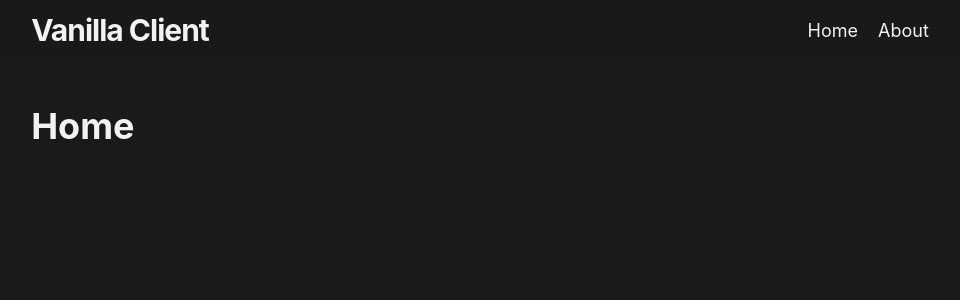
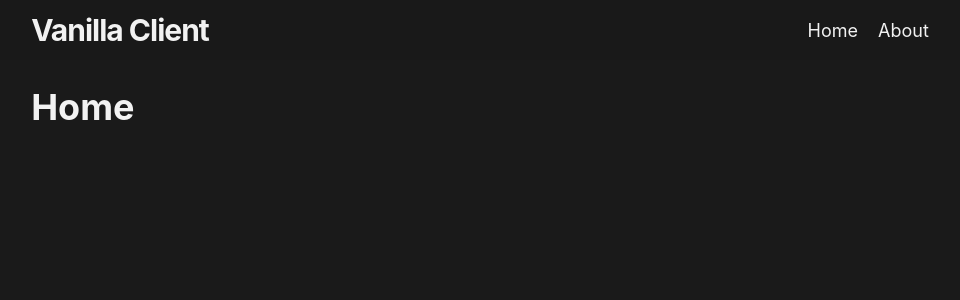
Before and after one commit to viczhuravlev/gauzy-react-app, a React app: page / in a window 1280 px wide. Shown: the top 300 px of the page, without its empty margins (160-1120 px from the left). Built offline with nearby package versions, Linux system fonts and the light colour scheme.

Commit message:
Update CSS reset
Added a better reset by https://hankchizljaw.com/wrote/a-modern-css-reset/

```diff
--- a/src/components/GlobalStyles/GlobalStyles.styles.ts
+++ b/src/components/GlobalStyles/GlobalStyles.styles.ts
@@ -41,54 +41,82 @@
 
   /* CSS Reset */
 
-  * {
+  /* Box sizing rules */
+  *,
+  *::before,
+  *::after {
     box-sizing: border-box;
-    -webkit-tap-highlight-color: transparent;
   }
 
-  html,
-  body {
-    margin: 0;
-    height: 100%;
-    width: 100%;
-    -webkit-font-smoothing: antialiased;
-    -moz-osx-font-smoothing: grayscale;
+  /* Remove default padding */
+  ul[class],
+  ol[class] {
+    padding: 0;
   }
 
-
-  button {
-    background-color: inherit;
-    border: none;
-    color: inherit;
-    cursor: pointer;
-    display: inline-block;
-    font-family: inherit;
-    font-size: inherit;
+  /* Remove default margin */
+  body,
+  h1,
+  h2,
+  h3,
+  h4,
+  p,
+  ul[class],
+  ol[class],
+  li,
+  figure,
+  figcaption,
+  blockquote,
+  dl,
+  dd {
     margin: 0;
-    padding: 0;
-    text-align: center;
-    text-decoration: none;
-    -webkit-appearance: none;
-    -moz-appearance: none;
   }
 
-  button:focus {
-    outline: 0;
+  /* Set core body defaults */
+  body {
+    min-height: 100vh;
+    scroll-behavior: smooth;
+    text-rendering: optimizeSpeed;
+    line-height: 1.5;
   }
 
-  input {
-    border-color: initial;
-    border-image: initial;
-    border-style: none;
-    color: inherit;
-    display: block;
-    font: inherit;
-    padding: 10px;
-    margin: 0;
-    width: 100%;
+  /* Remove list styles on ul, ol elements with a class attribute */
+  ul[class],
+  ol[class] {
+    list-style: none;
   }
 
-  input:focus {
-    outline: 0;
+  /* A elements that don't have a class get default styles */
+  a:not([class]) {
+    text-decoration-skip-ink: auto;
+  }
+
+  /* Make images easier to work with */
+  img {
+    max-width: 100%;
+    display: block;
+  }
+
+  /* Natural flow and rhythm in articles by default */
+  article > * + * {
+    margin-top: 1em;
+  }
+
+  /* Inherit fonts for inputs and buttons */
+  input,
+  button,
+  textarea,
+  select {
+    font: inherit;
+  }
+
+  /* Remove all animations and transitions for people that prefer not to see them */
+  @media (prefers-reduced-motion: reduce) {
+    * {
+      animation-duration: 0.01ms !important;
+      animation-iteration-count: 1 !important;
+      transition-duration: 0.01ms !important;
+      scroll-behavior: auto !important;
+    }
   }
 `;
```
